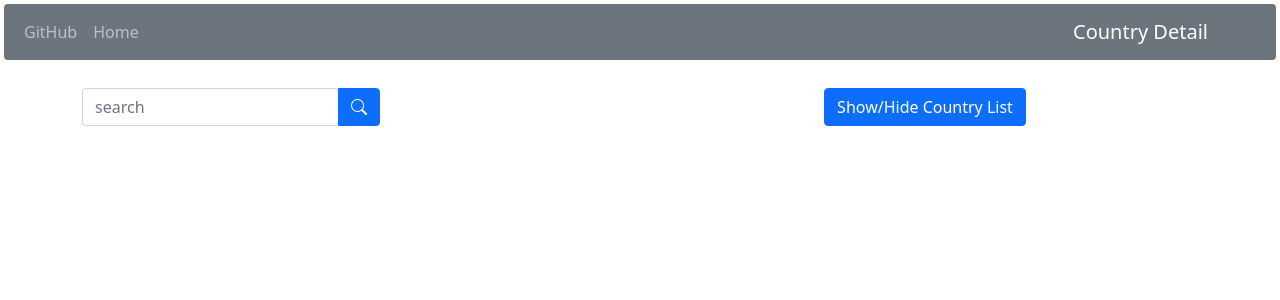
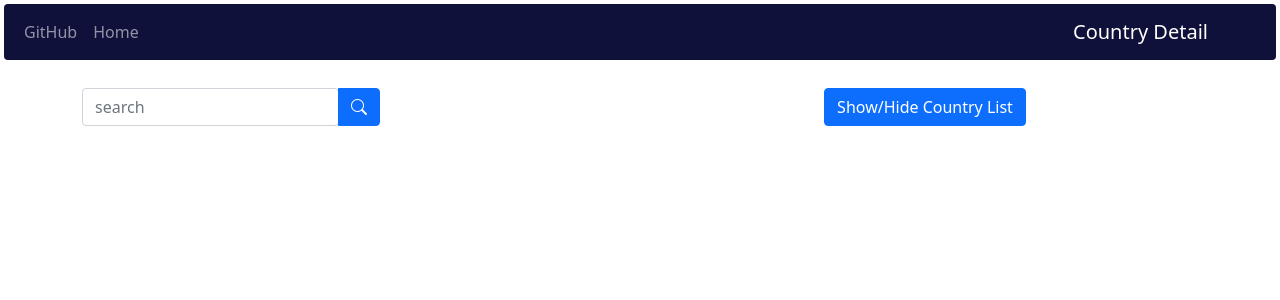
Before and after one commit to adarsh27april/country-detail-react, a React (Create React App) app: page / in a window 1280 px wide. Shown: the top 300 px of the page. Built offline with nearby package versions, Linux system fonts and the light colour scheme.

Commit message:
Update Nav.jsx

```diff
--- a/src/constComponents/Nav.jsx
+++ b/src/constComponents/Nav.jsx
@@ -3,7 +3,7 @@ import React from 'react';
 const Nav = () => {
 	return (<>
 		<header className="site-header sticky-top">
-			<nav className="mx-1 my-1 rounded navbar navbar navbar-expand-lg navbar-dark bg-secondary "
+			<nav className="mx-1 my-1 rounded navbar navbar navbar-expand-lg navbar-dark "
 				style={{ backgroundColor: "rgb(16, 17, 58)" }}
 			>
 				<div className="container-fluid">
```
